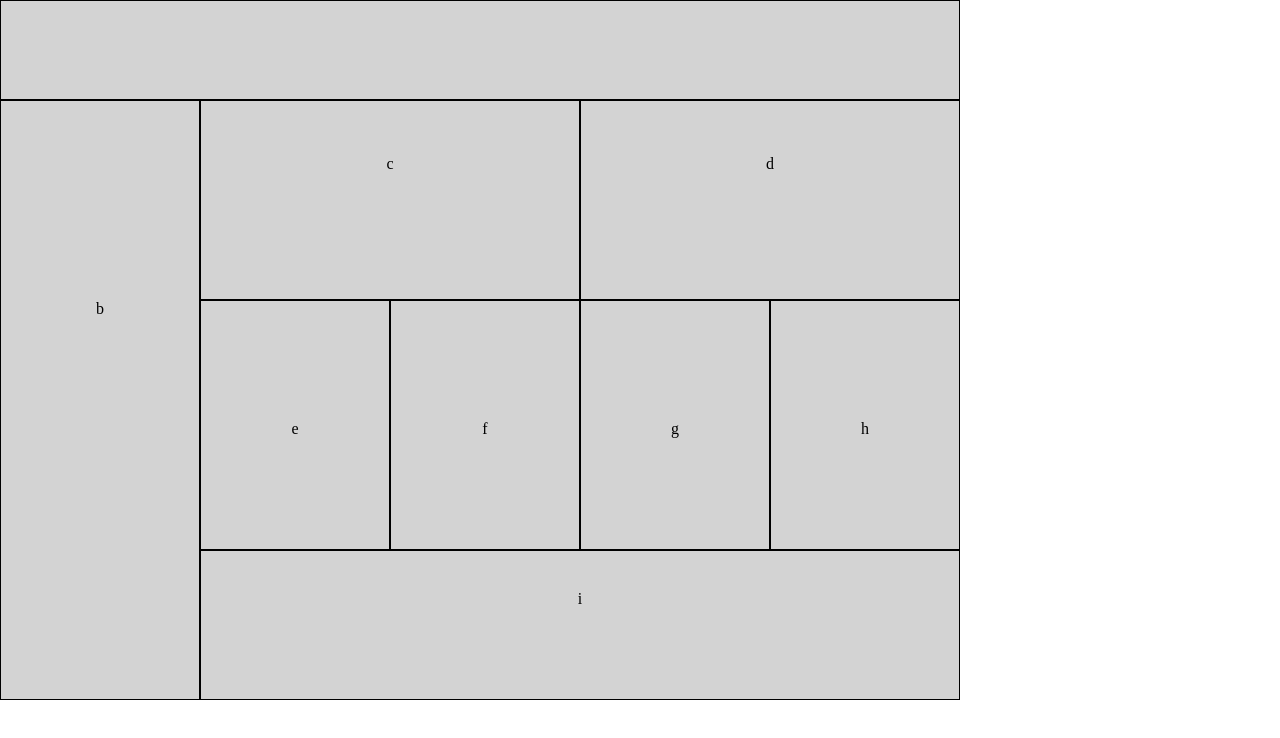
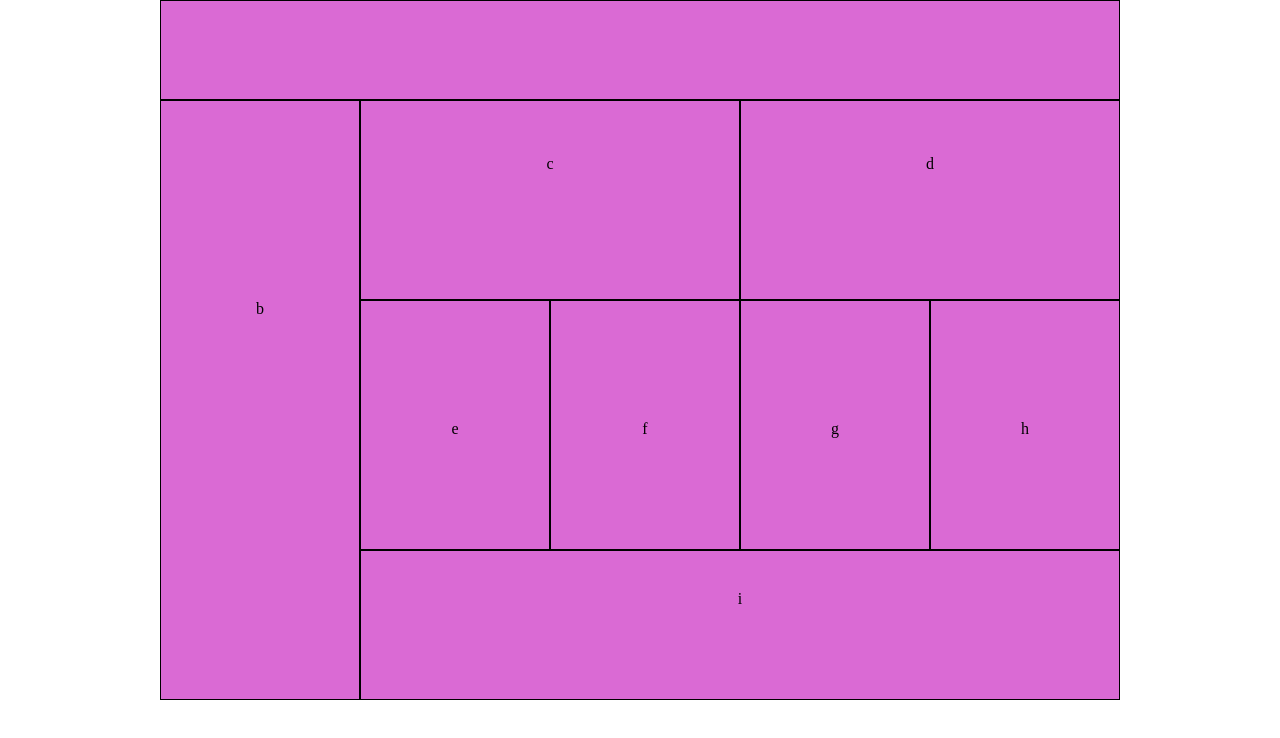
Before and after one commit to xochil73/lab01, a plain HTML site: page index.html in a window 1280 px wide. Drawn offline with nearby package versions, Linux system fonts and the light colour scheme.

Commit message:
lab01_revisited

```diff
--- a/css/base.css
+++ b/css/base.css
@@ -4,11 +4,28 @@
 
 body {
   width: 480px;
+  display: flex;
+  flex-flow: row;
+  flex-flow: wrap;
+
 }
 
 @media(min-width: 768px) {
   body {
       width: 960px;
+      display: grid;
+      grid-template-columns: 200px repeat(4, 190px);
+      grid-template-rows: 100px 200px 250px 150px;
+
   }
 
 }
+
+@media(min-width: 960px) {
+  body {
+
+    width: 960px;
+    margin: auto;
+
+  }
+}
--- a/css/layout.css
+++ b/css/layout.css
@@ -1,27 +1,60 @@
 div {
-  float: left;
+
   border: 1px solid black;
-  background-color: lightgray;
+  background-color: rgb(91, 91, 230);
   width: 100%;
 }
 .a {
   height: 75px;
+  grid-column: 1 / 6;
 }
 .b {
   height: 150px;
+  grid-column: 1 / 2;
 }
-.c, .d {
+.c  {
   height: 125px;
+  grid-column: 2 / 4;
+
 }
-.e, .f, .g, .h {
+.d  {
+  height:  125px;
+  grid-column:  4 / 6;
+
+}
+.e   {
   width: 50%;
   height: 250px;
+  grid-column: 2;
 }
+.f  {
+  width:  100%;
+  height: 250px;
+  grid-column: 3 / 4;
+}
+.g  {
+  width: 50%;
+  height: 250px;
+  grid-column: 4 / 5;
+
+}
+.h  {
+  width:  50%;
+  height: 250px;
+  grid-column: 5 / 6;
+}
+
 .i {
   height: 80px;
+  width: 100%;
+  grid-column: 2 / 6;
 }
 
 @media(min-width: 768px) {
+  div {
+  background-color: aqua;
+
+  }
   .a {
       height: 100px;
   }
@@ -42,3 +75,9 @@ div {
       width: 760px;
   }
 }
+
+@media(min-width: 960px) {
+  div {
+  background-color: rgb(218, 106, 212);
+  }
+}
--- a/index.html
+++ b/index.html
@@ -21,6 +21,11 @@
   <div class="g"><p>g</p></div>
   <div class="h"><p>h</p></div>
   <div class="i"><p>i</p></div>
+
+  <script src="https://cdn.jsdelivr.net/npm/breakpoints-js@1.0.6/dist/breakpoints.min.js</script"></script>
+  <script src="https://cdnjs.cloudflare.com/ajax/libs/jquery/3.3.1/jquery.min.js"></script>
+  <script src="main.js"></script>
+
 </body>
 
 </html>
--- /dev/null
+++ b/main.js
@@ -0,0 +1 @@
+'use strict';
```
